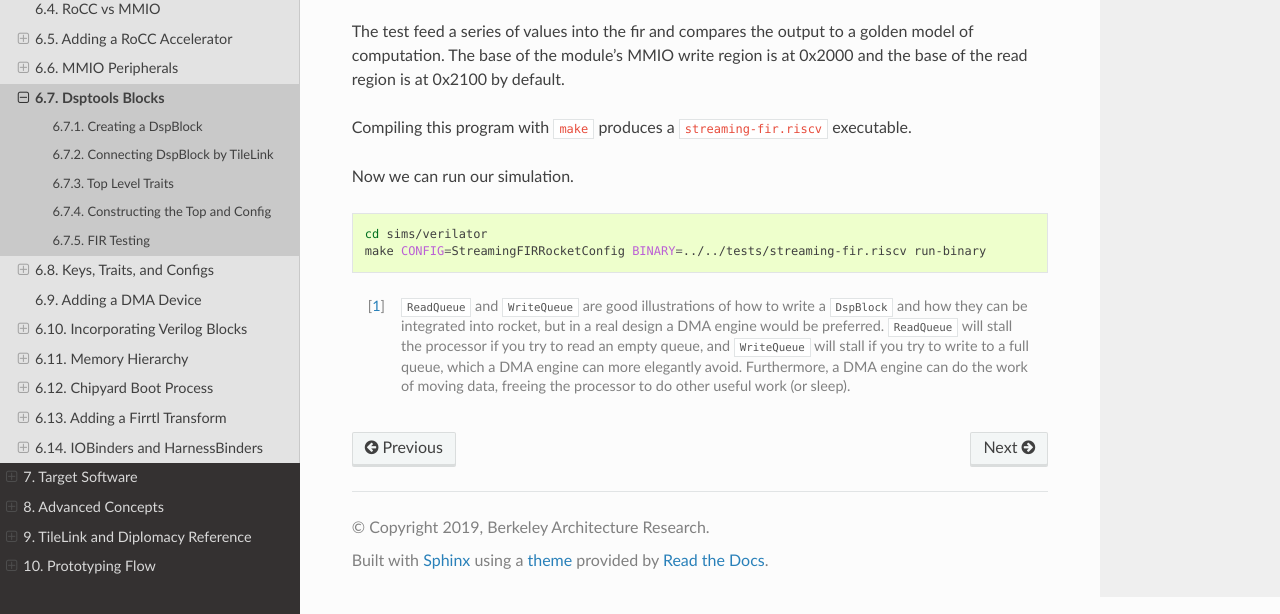
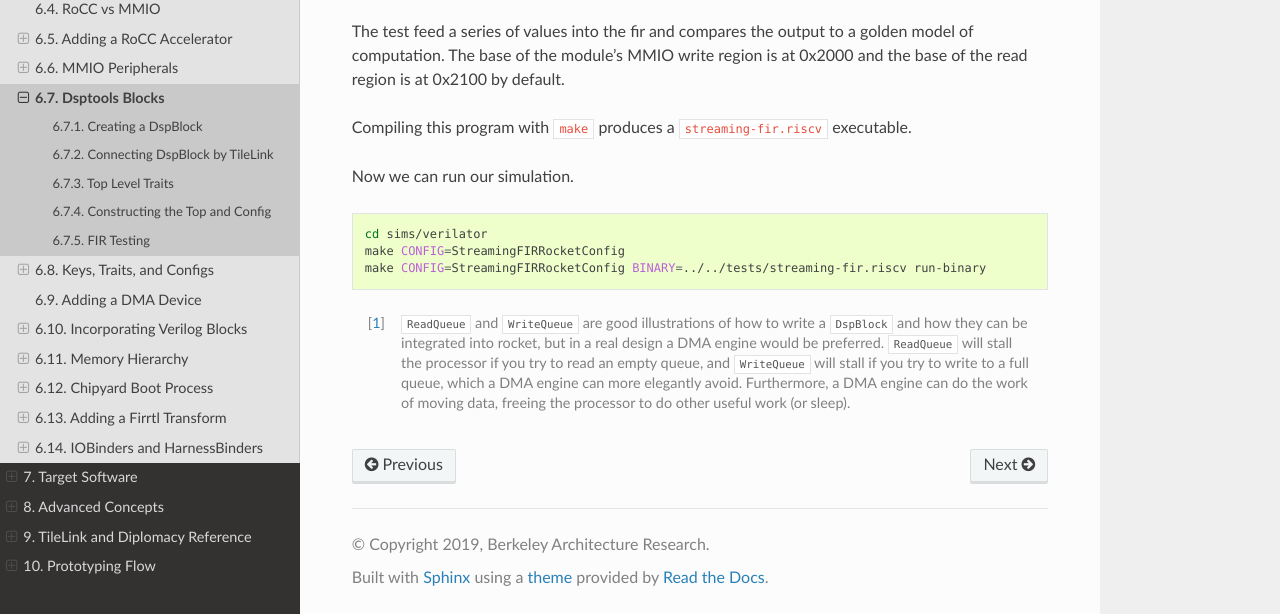
Before and after one commit to ucb-bar/chipyard, a Sphinx documentation site: the page built from docs/Customization/Dsptools-Blocks.rst, in a window 1280 px wide and 900 px high, scrolled down 3508 px, cut to the strip 286-900 px from the top of the window. Built offline with Sphinx 7.4.7 and the Read the Docs theme 2.0.0, drawn with Linux system fonts in a browser that asks for light colours.

Commit message:
Update docs

```diff
--- a/docs/Customization/Dsptools-Blocks.rst
+++ b/docs/Customization/Dsptools-Blocks.rst
@@ -120,6 +120,7 @@ Now we can run our simulation.
 .. code-block:: shell
 
     cd sims/verilator
+    make CONFIG=StreamingFIRRocketConfig
     make CONFIG=StreamingFIRRocketConfig BINARY=../../tests/streaming-fir.riscv run-binary
 
 .. [#] ``ReadQueue`` and ``WriteQueue`` are good illustrations of how to write a ``DspBlock`` and how they can be integrated into rocket, but in a real design a DMA engine would be preferred. ``ReadQueue`` will stall the processor if you try to read an empty queue, and ``WriteQueue`` will stall if you try to write to a full queue, which a DMA engine can more elegantly avoid. Furthermore, a DMA engine can do the work of moving data, freeing the processor to do other useful work (or sleep).
```
